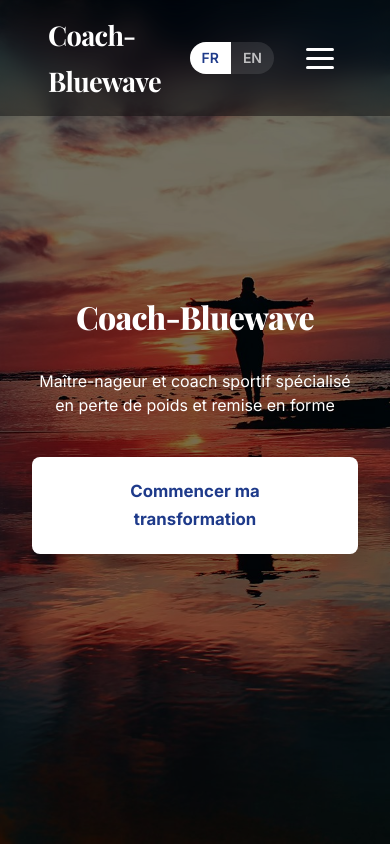
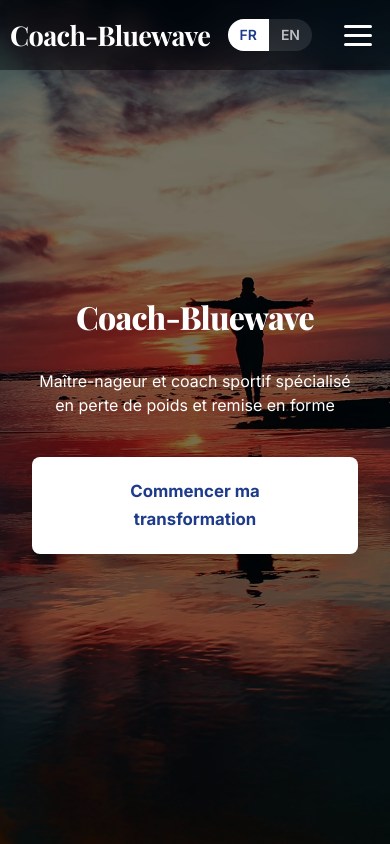
Before and after one commit to Unvodka/Coaching-and-Sport, a Next.js app: page / in a window 390 px wide. Shown: the top 844 px of the page. Built offline with nearby package versions, Linux system fonts and the light colour scheme; no server answers.

Commit message:
Optimize mobile header: reduce side padding to 10px on small screens
Co-Authored-By: Claude Opus 4.6 <noreply@anthropic.com>

```diff
--- a/components/Header.tsx
+++ b/components/Header.tsx
@@ -37,7 +37,7 @@ export default function Header() {
       transition={{ type: "spring", stiffness: 80, damping: 20, delay: 0.2 }}
       className="text-white py-6 fixed w-full top-0 z-[1000] backdrop-blur-md bg-black/40 max-md:py-3"
     >
-      <nav className="flex justify-between items-center w-full px-12">
+      <nav className="flex justify-between items-center w-full px-12 max-md:px-2.5">
         <Link href="/" className="font-heading text-[1.7rem] font-bold tracking-tight text-white no-underline">
           Coach-Bluewave
         </Link>
```
